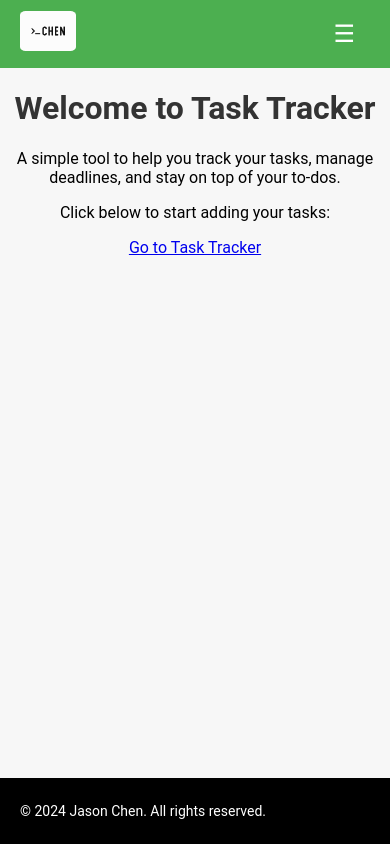
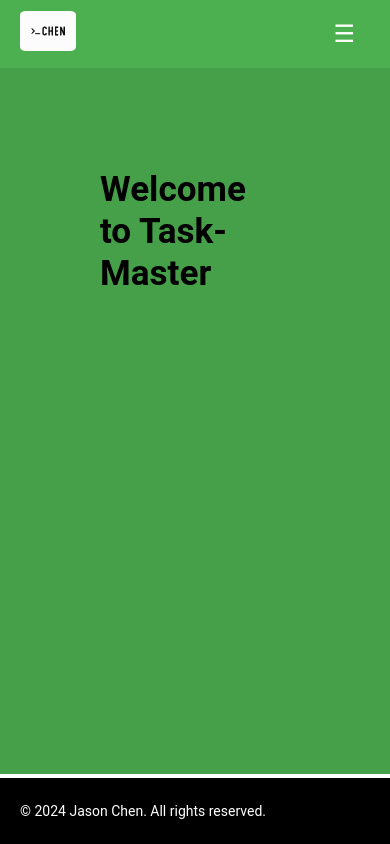
Before and after one commit to JI1IN/Task-Tracker, a Flask app: page / in a window 390 px wide. Run offline with Flask 3, Linux system fonts and the light colour scheme.

Commit message:
commit message

```diff
--- a/app.py
+++ b/app.py
@@ -49,6 +49,16 @@ def tasks_tracker():
     return render_template('app.html')
 
 
+@app.route('/about')
+def about():
+    return render_template('about.html')
+
+
+@app.route('/contact')
+def contact():
+    return render_template('contact.html')
+
+
 @app.route('/add_list', methods=['POST'])
 def add_list():
     list_title = request.json.get('title')
--- /dev/null
+++ b/static/css/home.css
@@ -0,0 +1,21 @@
+header{
+    background-color: #45a049;
+    min-height: 60vh;
+}
+
+
+#home-header {
+    text-align: left;
+    padding: 100px;
+    font-weight: bolder;
+    font-size: 8vw;
+}
+@media (max-width: 768px) {
+    #home-header {
+        text-align: left;
+        font-size: 9vw;
+    }
+    header{
+        padding: 0;
+    }
+}
--- a/static/css/styles.css
+++ b/static/css/styles.css
@@ -5,7 +5,6 @@ body {
     display: flex;
     flex-direction: column;
     font-family: 'Roboto', sans-serif;
-    background-color: #f7f7f7;
 }
 
 h1, h2 {
@@ -57,6 +56,7 @@ ul {
     background-color: white;
     border-radius: 8px;
     box-shadow: 0 2px 5px rgba(0, 0, 0, 0.1);
+
 }
 
 .task-form h2 {
@@ -78,7 +78,7 @@ ul {
 
 .task-list-container {
     flex: 2;
-    max-height: 400px;
+    max-height: 250px;
     overflow-y: auto;
     border-left: 2px solid #ddd;
     padding-left: 20px;
--- a/templates/about.html
+++ b/templates/about.html
@@ -9,6 +9,7 @@
     <link rel="stylesheet" href="../static/css/styles.css">
     <link rel="stylesheet" href="../static/css/footer.css">
     <link rel="stylesheet" href="../static/css/nav.css">
+    <link rel="stylesheet" href="../static/css/tailwind.css">
     <link rel="icon" href="../static/imgs/logo.png" type="image/x-icon">
 </head>
 <body>
@@ -20,7 +21,7 @@
                     <li><a href="/">Home</a></li>
 
                     <li><a href="/about">About</a></li>
-                    <li><a href="/task-tracker">Task-Tracker</a></li>
+                    <li><a href="/task-tracker">Tracker</a></li>
 
                     <li><a href="/contact">Contact</a></li>
 
@@ -37,7 +38,7 @@
         <div class="footer-content">
             <p>&copy; 2024 Jason Chen. All rights reserved.</p>
         </div>
-    </footer>y
+    </footer>
     <script src="../static/nav.js"></script>
 
 </body>
--- a/templates/contact.html
+++ b/templates/contact.html
@@ -6,8 +6,9 @@
     <meta name="description" content="the contact-page of a  simplistic task-tracker that keeps all your tasks in check.">
     <title>Contact</title>
     <link rel="stylesheet" href="../static/css/styles.css">
-     <link rel="stylesheet" href="../static/css/footer.css">
+    <link rel="stylesheet" href="../static/css/footer.css">
     <link rel="stylesheet" href="../static/css/nav.css">
+    <link rel="stylesheet" href="../static/css/tailwind.css">
     <link rel="icon" href="../static/imgs/logo.png" type="image/x-icon">
 
 </head>
@@ -20,7 +21,7 @@
                     <li><a href="/">Home</a></li>
 
                     <li><a href="/about">About</a></li>
-                    <li><a href="/task-tracker">Task-Tracker</a></li>
+                    <li><a href="/task-tracker">Tracker</a></li>
                     <li><a href="/contact">Contact</a></li>
 
                 </ul>
--- a/templates/index.html
+++ b/templates/index.html
@@ -6,6 +6,7 @@
     <meta name="author" content="Jason Chen">
     <meta name="description" content="A simplistic task-tracker to keep all your tasks in check.">
     <title>Task Tracker - Home</title>
+    <link rel="stylesheet" href="../static/css/home.css">
     <link rel="stylesheet" href="../static/css/styles.css">
     <link rel="stylesheet" href="../static/css/footer.css">
     <link rel="stylesheet" href="../static/css/nav.css">
@@ -27,12 +28,10 @@
         </div>
     </nav>
 
-    <div class="content">
-        <h1>Welcome to Task Tracker</h1>
-        <p>A simple tool to help you track your tasks, manage deadlines, and stay on top of your to-dos.</p>
-        <p>Click below to start adding your tasks:</p>
-        <a href="/task-tracker" class="btn">Go to Task Tracker</a>
-    </div>
+    <header id="home-header">
+        Welcome<br>
+        to Task-Master
+    </header>
 
      <footer class="site-footer">
         <div class="footer-content">
```
Also changed, not shown: templates/app.html (+14 -11 lines), tracker-cli-sim/main.py (+0 -10 lines), README.md (deleted), static/imgs/flyingpaperplane.png (added).
